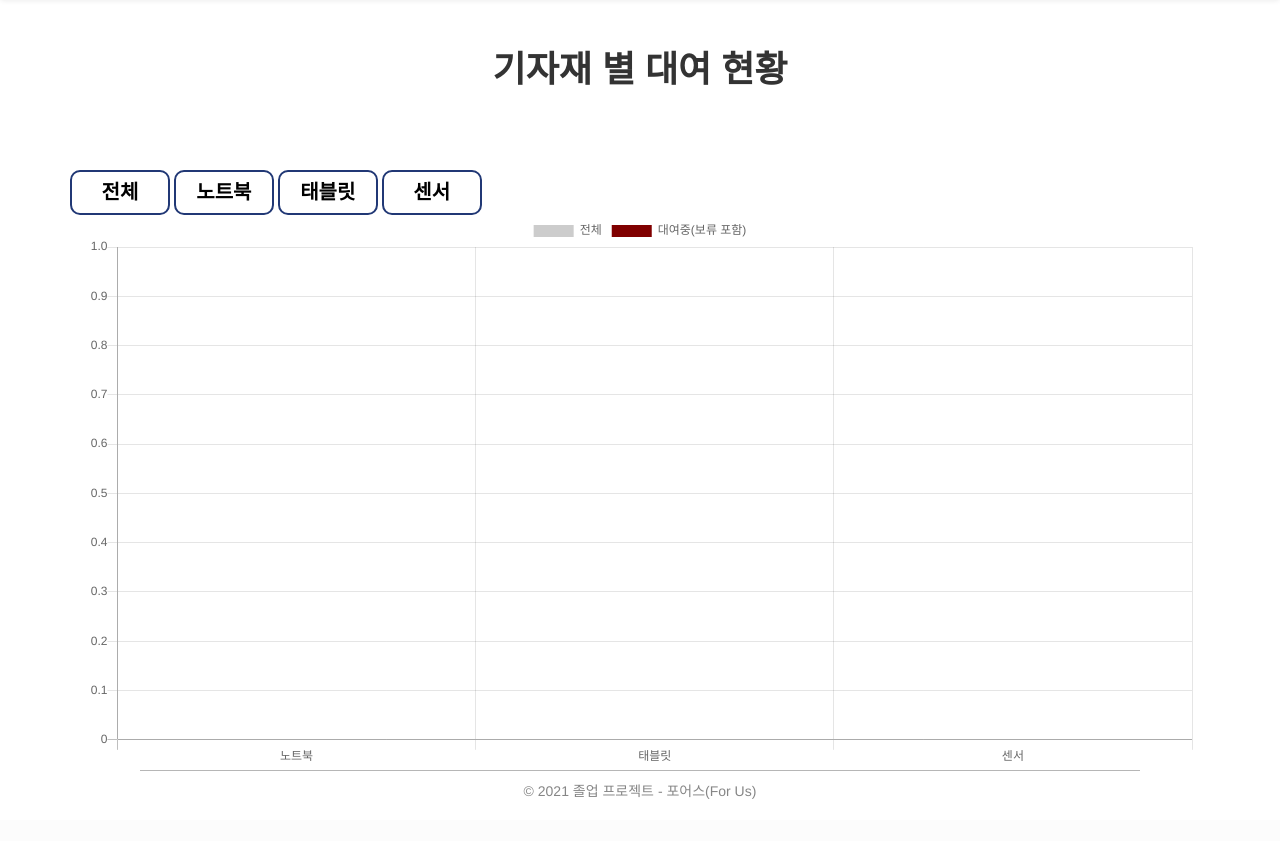
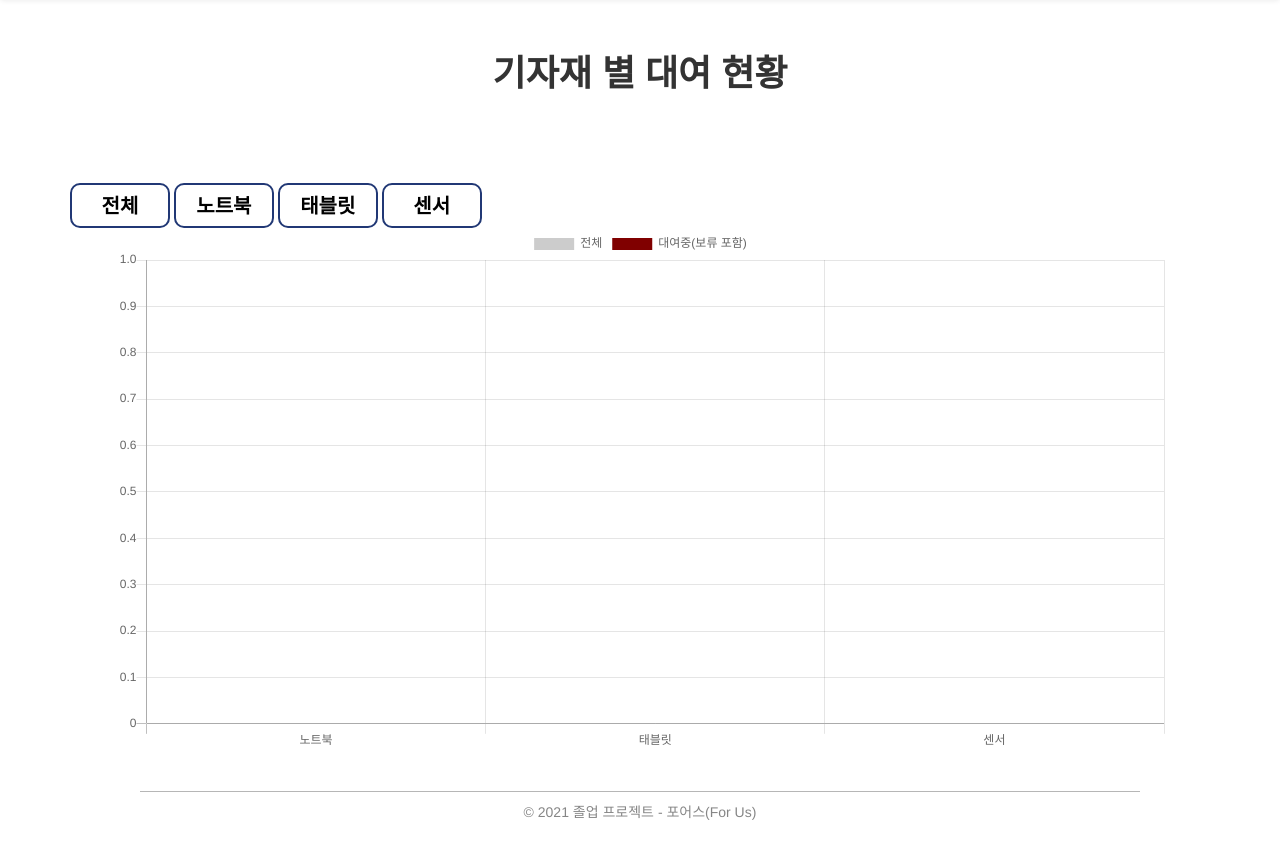
Before and after one commit to InjiChoi/Equip_Rent_Project, a Django app: page /graphs/ in a window 1280 px wide. Shown: the part 82-923 px from the top of the page. Before the commit the page ends 881 px from the top, so only its background shows below. Run offline with Django 3.2, Linux system fonts and the light colour scheme; the visitor is signed in with stand-in values (Sample User, id 1); data that the repository does not hold is empty; some libraries are stand-ins or nearby versions.

Commit message:
center align

```diff
--- a/graphs/templates/graphs/graph.html
+++ b/graphs/templates/graphs/graph.html
@@ -50,7 +50,7 @@
     </div>
     <div class="container">
         {% block equip_type %}
-        <div class="container" style="width: 100%; text-align:center">
+        <div class="container" style="width: 95%; text-align:center margin-top:20px;">
             <canvas id="bar-chart"></canvas>
         </div>
         {% endblock equip_type %}
--- a/static/main.css
+++ b/static/main.css
@@ -12,6 +12,13 @@ body {
 
 .main {
     flex:1;
+}
+
+#main_content {
+    height:80%;
+    display: flex;
+    flex-direction: column;
+    justify-content: center;
 }
 
 /* navbar css */
--- a/templates/base.html
+++ b/templates/base.html
@@ -91,8 +91,10 @@
                     </div><!-- /.container-fluid -->
                 </nav>
             </div>
+            <div id="main_content">
                 {% block content %}
                 {% endblock %}
+            </div>
         </div>
         <div class="footer_wrap">
             <div class="footer">
```
